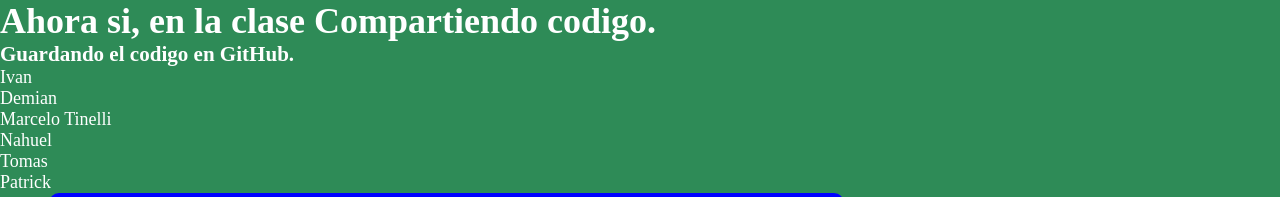
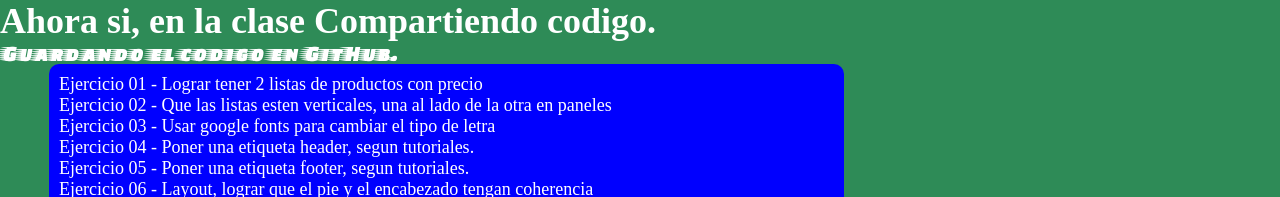
Before and after one commit to maximilianou/compartido2018lunes10, a plain HTML site: page index.html in a window 1280 px wide. Shown: the top 197 px of the page. Drawn offline with Linux system fonts and the light colour scheme.

Commit message:
🍲🐆 Updated with Glitch

```diff
--- a/css/estilo.css
+++ b/css/estilo.css
@@ -15,10 +15,18 @@ li{
   border-radius: 10px;
   padding: 10px;
   background-color: blue;
+  /*  comentario de css
+  */
+
+
 }
 iframe{
   width: 100%;
-  height: 100px;
+  height: 400px;
    resize: both;
     overflow: auto;
 }
+h3{
+  font-family: 'Faster One', cursive;
+
+}
--- a/index.html
+++ b/index.html
@@ -3,7 +3,10 @@
   <head>
     <title>Working</title>
 
+<link href="https://fonts.googleapis.com/css?family=Faster+One" rel="stylesheet">
+
     <link rel="stylesheet" href="css/estilo.css">
+
     <script src="js/escript.js" defer="" ></script>
 
   </head>
@@ -11,16 +14,37 @@
     <h1>Ahora si, en la clase Compartiendo codigo.</h1>
     <h3>Guardando el codigo en GitHub.</h3>
 
+    <!-- div class="owrpanel">
+      <ul>
+      <li>Ivan, 1000/hs</li>
+      <li>Demian, 200/hs</li>
+      <li>Nahuel, 1200/hs</li>
+      <li>Tomas, 600/hs</li>
+      <li>Patrick, 25/hs</li>
+      </ul>
+    </div>
 
-    <ul>
-      <li>Ivan</li>
-      <li>Demian</li>
-      <li>Marcelo Tinelli</li>
-      <li>Nahuel</li>
-      <li>Tomas</li>
-      <li>Patrick</li>
+    <div class="owrpanel">
+      <ul>
+      <li>vehiculos, 300</li>
+      <li>reposteria, 400</li>
+      <li>repuestos, 700</li>
+      <li>pizzeria, 7876</li>
+      <li>tablets, 5000</li>
+      </ul>
+      <ul>
+      <li>mercedes, 500</li>
+      <li>volvo, 250</li>
+      <li>toyota, 800</li>
+      <li>ferari, 2000</li>
+      <li>lamborg, 4200</li>
+      </ul>
+    </div -->
 
-    </ul>
+<!--  Comentario de  html
+
+
+-->
 
     <div id='pnlArg' class='panel '></div>
     <div id='pnlArg02' class='panel '></div>
```
